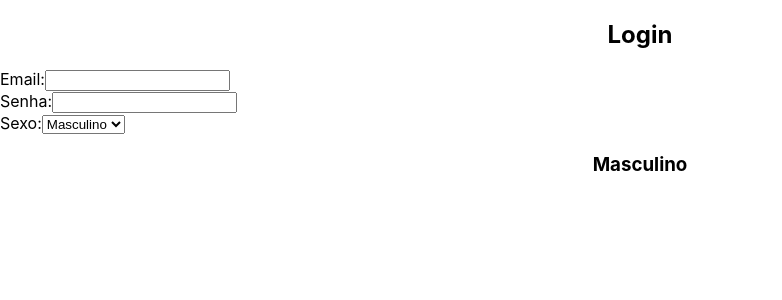
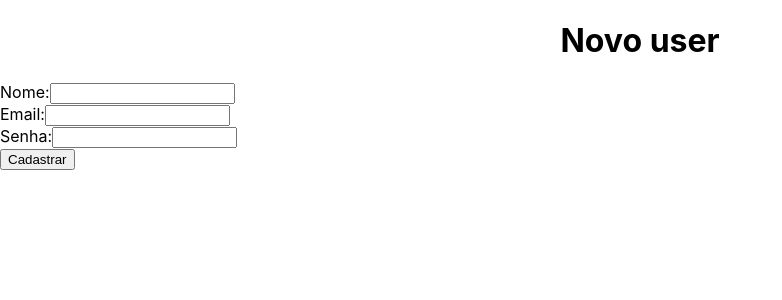
Before and after one commit to PauloMiguel13000/useCallback_em_React, a React (Create React App) app in the folder apresentar/: page / in a window 1280 px wide. Shown: the top 300 px of the page, without its empty margins (0-782 px from the left). Built offline with nearby package versions, Linux system fonts and the light colour scheme.

Commit message:
criando funçoes de formulario

```diff
--- a/apresentar/src/App.js
+++ b/apresentar/src/App.js
@@ -1,54 +1,54 @@
-import React, {Component} from "react";
+import React, {Component} from 'react';
+
+
 
 class App extends Component{
+
     constructor(props){
         super(props);
-        this.state = {
-            email: '',
-            senha:'',
-            sexo:'Masculino'
+        this.state={
+            nome: '',
+            email:'',
+            senha: '',
+            error: ''
+        };
+        this.cadastrar = this.cadastrar.bind(this);
     }
-        this.trocaEmail = this.trocaEmail.bind(this);
-        this.trocaSexo = this.trocaSexo.bind(this);
+    cadastrar(event){
+       const {nome, email, senha} = this.state;
+
+       if(nome !== '' && email !== '' && senha !== '')  {
+       alert(`Nome: ${nome} \nEmail: ${email} \nSenha: ${senha}`)
+       }else{
+        this.setState({error: 'ops, parece que esta faltando algo'});
        }
-    trocaSexo(e){
-        let valorDigitado = e.target.value;
-        this.setState({sexo: valorDigitado})
+       event.preventDefault();
     }
-    trocaEmail(e){
-        let valorDigitado = e.target.value;
-        this.setState({email: valorDigitado});
-    }
+
     render(){
         return(
+            <div>
 
-            <div>
-                <h2>Login</h2>
-            Email:
-            <input type="email" name="email" value={this.state.email} onChange={this.trocaEmail}></input>
+                <h1>Novo user</h1>
+                {this.state.error && <p>{this.state.error}</p>}
+                <form onSubmit={this.cadastrar}>
+                    <label>Nome:</label>
+                <input type="text" value={this.state.nome}
+                onChange={(e) => this.setState({nome: e.target.value})}></input>
                  <br></br>
-                 Senha:
-                 <input type="password" name="senha"
-                  value={this.state.senha}
+                <label>Email:</label>
+                 <input type="email" value={this.state.email}
+                onChange={(e) => this.setState({email: e.target.value})}></input>
+                <br></br>
+                <label>Senha:</label>
+                 <input type="password" value={this.state.senha}
                 onChange={(e) => this.setState({senha: e.target.value})}></input>
                 <br></br>
-                Sexo:
-                <select name="sexo" value={this.state.sexo} onChange={this.trocaSexo}>
-                    <option value="Masculino">Masculino</option>
-                    <option value="Feminino">Feminino</option>
-                </select>
-                 <div>
-                    <h3>{this.state.email}</h3>
-                    <h3>{this.state.senha}</h3>
-                    <h3>{this.state.sexo}</h3>
-                 </div>
+                <button type="submit">Cadastrar</button>
+                </form>
             </div>
         );
     }
-
-
 }
 
-
-
 export default App;
```
Lines whose indentation alone changed are shown as unchanged.
